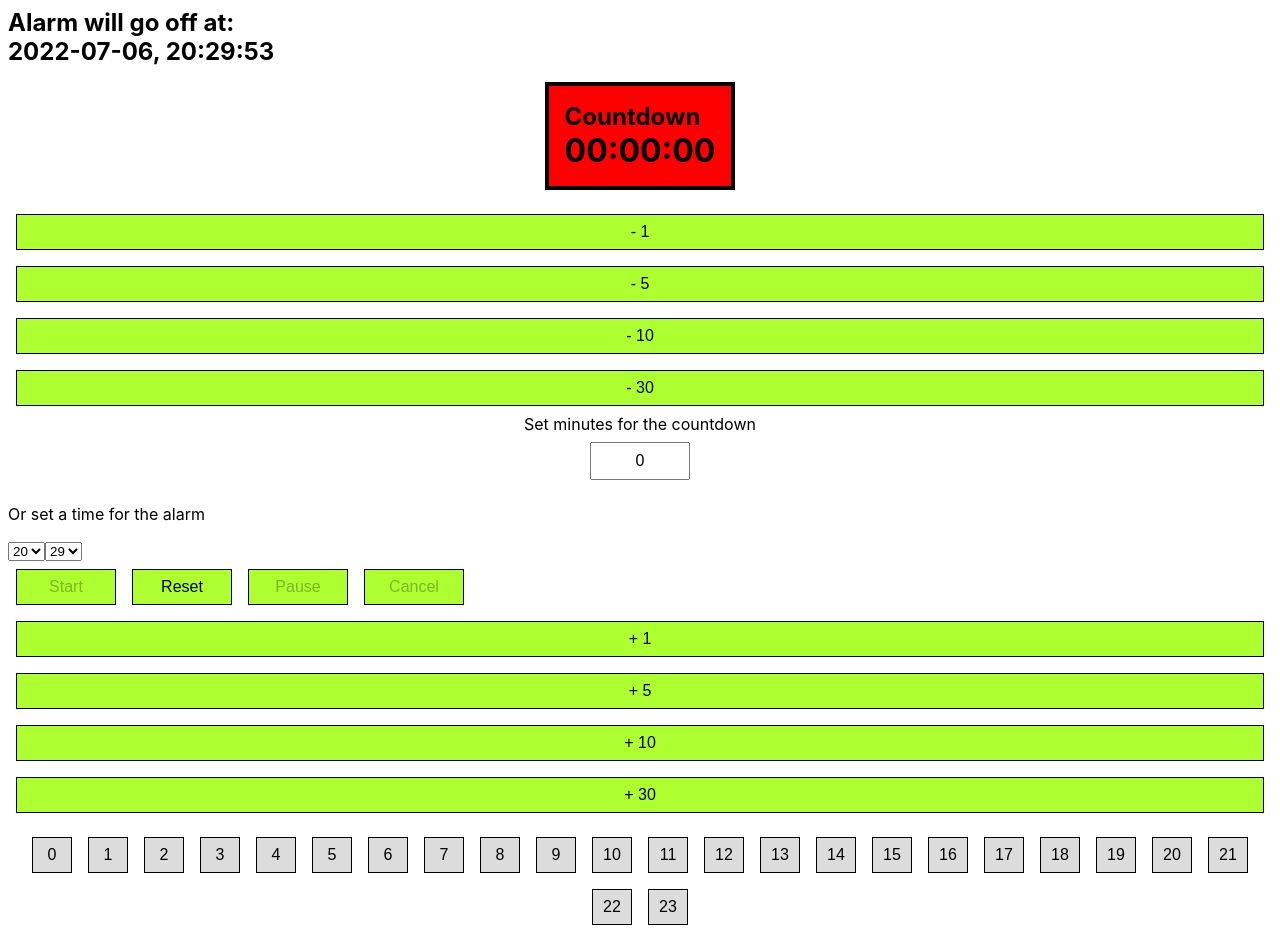
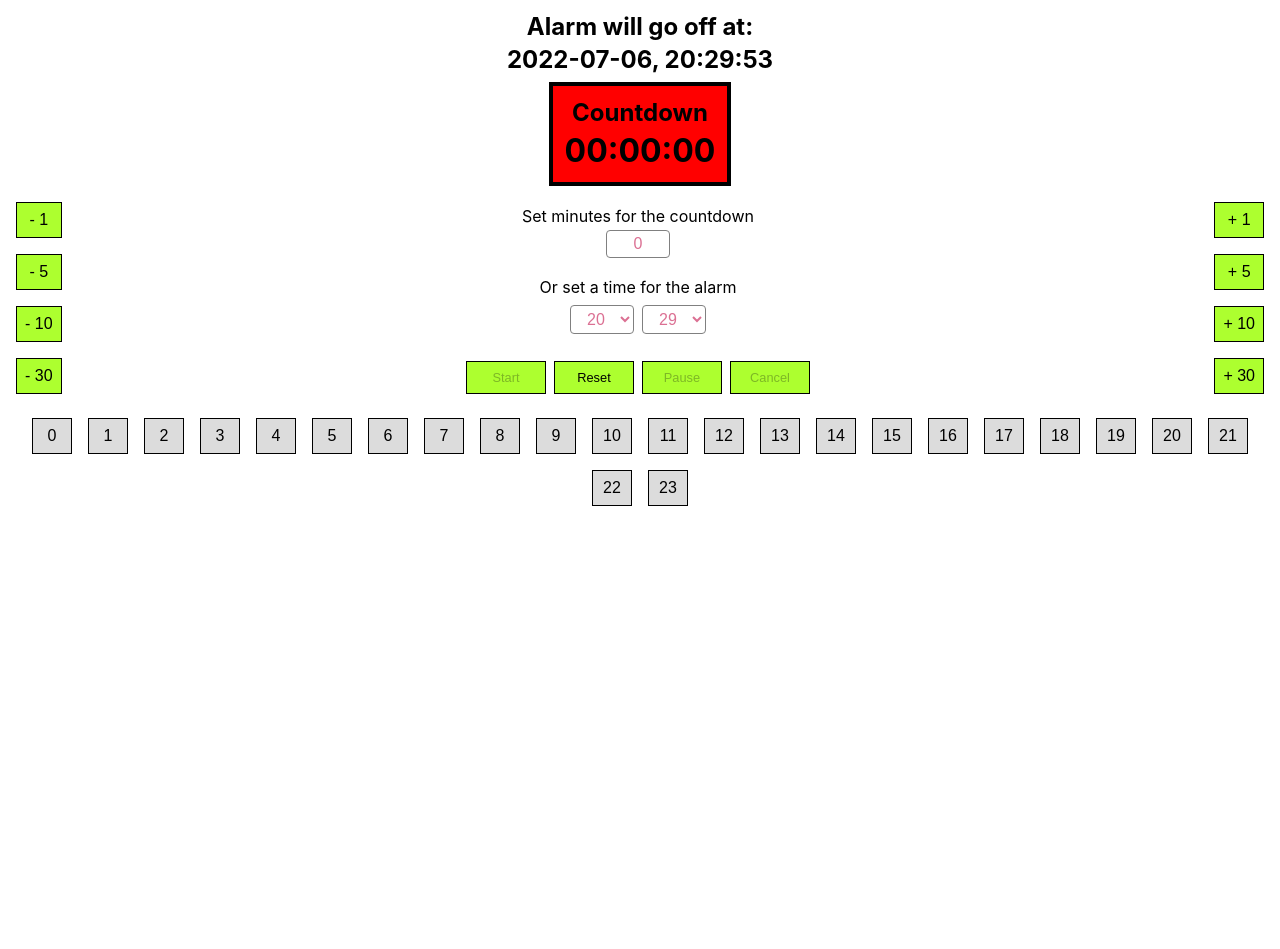
Before and after one commit to gizinski-jacek/alarm-app, a React (Create React App) app: page / in a window 1280 px wide. After the commit the page ends 800 px from the top, so only its background shows below. Built offline with nearby package versions, Linux system fonts and the light colour scheme.

Commit message:
Styling headings. Styling new select fields. Adjusting margins and paddings everywhere. Cleaning up and sorting selectors.

```diff
--- a/src/App.module.scss
+++ b/src/App.module.scss
@@ -4,22 +4,49 @@
 	width: 100%;
 	padding: 8px;
 
+	h2,
+	h3 {
+		text-align: center;
+	}
+
+	h2,
+	h3,
+	p {
+		margin: 4px;
+	}
+
 	.countdown {
-		padding: 16px;
-		margin: 16px auto;
-		font-size: 2.5rem;
+		padding: 8px;
+		margin: 8px auto;
 		width: fit-content;
 		background-color: red;
 		border: 4px solid black;
 	}
 
-	.main {
+	.container {
 		display: flex;
 		flex-direction: row;
 		justify-content: center;
 	}
 
-	.controls {
+	.decrement_buttons,
+	.increment_buttons {
+		display: flex;
+		flex-direction: column;
+
+		button {
+			font-size: 1rem;
+			text-align: center;
+			padding: 8px;
+			margin: 8px;
+			white-space: nowrap;
+			background-color: greenyellow;
+			border: 1px solid black;
+			cursor: pointer;
+		}
+	}
+
+	.main_controls {
 		display: flex;
 		flex-direction: column;
 		justify-content: space-between;
@@ -28,48 +55,60 @@
 	}
 
 	.input_field {
-		display: flex;
-		flex-direction: column;
-		justify-content: space-between;
-		align-items: center;
+		text-align: center;
 
-		button {
-			width: 100px;
+		label {
+			display: flex;
+			flex-direction: row;
+			align-items: flex-start;
+			margin: 4px;
+		}
+
+		input {
+			font-size: 1rem;
+			padding: 4px;
+			margin: 0;
+			width: 64px;
+			text-align: center;
+			color: palevioletred;
+			border: 1px solid gray;
+			border-radius: 4px;
+		}
+	}
+
+	.select_field {
+		text-align: center;
+		select {
+			font-size: 1rem;
+			padding: 4px;
+			margin: 4px;
+			width: 64px;
+			max-height: 50px;
+			text-align: center;
+			background-color: transparent;
+			color: palevioletred;
+			border: 1px solid gray;
+			border-radius: 4px;
 		}
 	}
 
 	.countdown_controls {
-		white-space: nowrap;
+		display: flex;
+		flex-direction: row;
+		justify-content: space-between;
+		width: 100%;
 
 		button {
-			width: 100px;
+			font-size: 0.8rem;
+			text-align: center;
+			padding: 8px 4px;
+			margin: 8px 4px;
+			width: 80px;
+			white-space: nowrap;
+			background-color: greenyellow;
+			border: 1px solid black;
+			cursor: pointer;
 		}
-	}
-
-	input {
-		display: block;
-		font-size: 1rem;
-		padding: 8px;
-		margin: 8px auto;
-		width: 100px;
-		text-align: center;
-	}
-
-	button {
-		font-size: 1rem;
-		text-align: center;
-		padding: 8px;
-		margin: 8px;
-		white-space: nowrap;
-		background-color: greenyellow;
-		border: 1px solid black;
-		cursor: pointer;
-	}
-
-	.decrement_buttons,
-	.increment_buttons {
-		display: flex;
-		flex-direction: column;
 	}
 
 	.hour_selectors {
```
